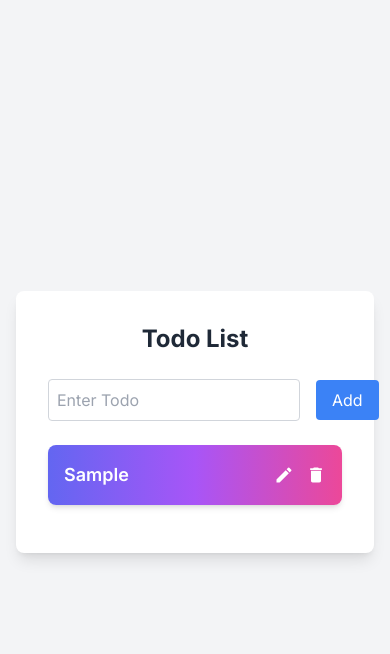
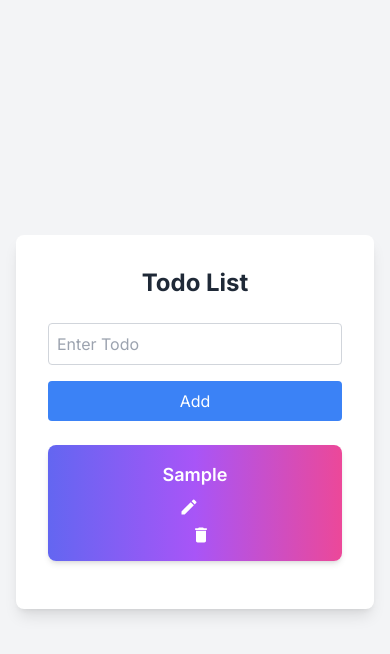
Before and after one commit to NirbhaySingh74/Todo-App-NextJS, a Next.js app: page / in a window 390 px wide. Both pictures are taken after typing "Sample" into the empty fields and a click on the button "Add". Shown: the top 654 px of the page. Built offline with nearby package versions, Linux system fonts and the light colour scheme.

Commit message:
made responsive

```diff
--- a/src/components/TodoInput.tsx
+++ b/src/components/TodoInput.tsx
@@ -20,17 +20,17 @@ export default function TodoInput({ addTodo }: TodoInputProps) {
   };
 
   return (
-    <div className="flex flex-row items-center gap-4 w-full">
+    <div className="flex flex-col sm:flex-row items-center gap-4 w-full">
       <input
         type="text"
         placeholder="Enter Todo"
         value={todo}
-        className="flex-grow border border-gray-300 p-2 rounded focus:outline-none focus:ring-2 focus:ring-blue-400"
+        className="w-full sm:flex-grow border border-gray-300 p-2 rounded focus:outline-none focus:ring-2 focus:ring-blue-400"
         onChange={handleInputChange}
       />
       <button
         onClick={handleAddTodo}
-        className="bg-blue-500 text-white px-4 py-2 rounded hover:bg-blue-600 transition"
+        className="w-full sm:w-auto bg-blue-500 text-white px-4 py-2 rounded hover:bg-blue-600 transition"
       >
         Add
       </button>
--- a/src/components/TodoItem.tsx
+++ b/src/components/TodoItem.tsx
@@ -16,9 +16,11 @@ export default function TodoItem({
   updateTodo,
 }: TodoItemProps) {
   return (
-    <li className="flex justify-between items-center bg-gradient-to-r from-indigo-500 via-purple-500 to-pink-500 p-4 mb-4 rounded-lg shadow-md hover:shadow-lg transition-shadow duration-300 text-white">
-      <span className="text-lg font-semibold">{todo}</span>
-      <div className="flex space-x-3">
+    <li className="flex flex-col sm:flex-row justify-between items-center bg-gradient-to-r from-indigo-500 via-purple-500 to-pink-500 p-4 mb-4 rounded-lg shadow-md hover:shadow-lg transition-shadow duration-300 text-white">
+      <span className="text-lg sm:text-base md:text-lg font-semibold mb-2 sm:mb-0">
+        {todo}
+      </span>
+      <div className="flex space-x-3 sm:space-x-3 md:space-x-4 sm:flex-row flex-col space-y-2 sm:space-y-0">
         <button
           className="text-white hover:text-blue-200 transition-transform transform hover:scale-110"
           onClick={() => updateTodo(index)}
```
